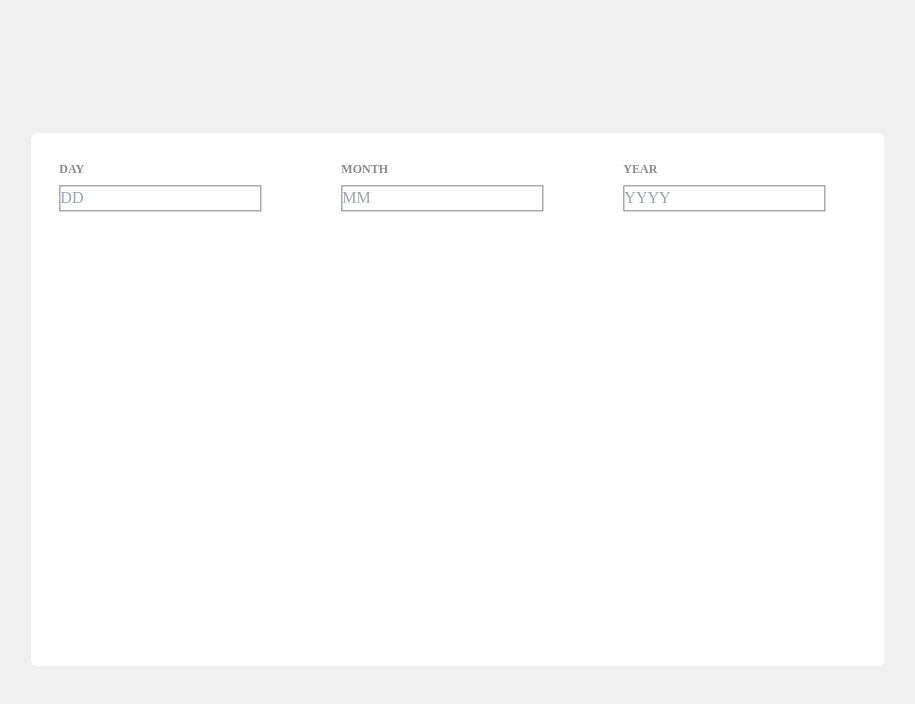
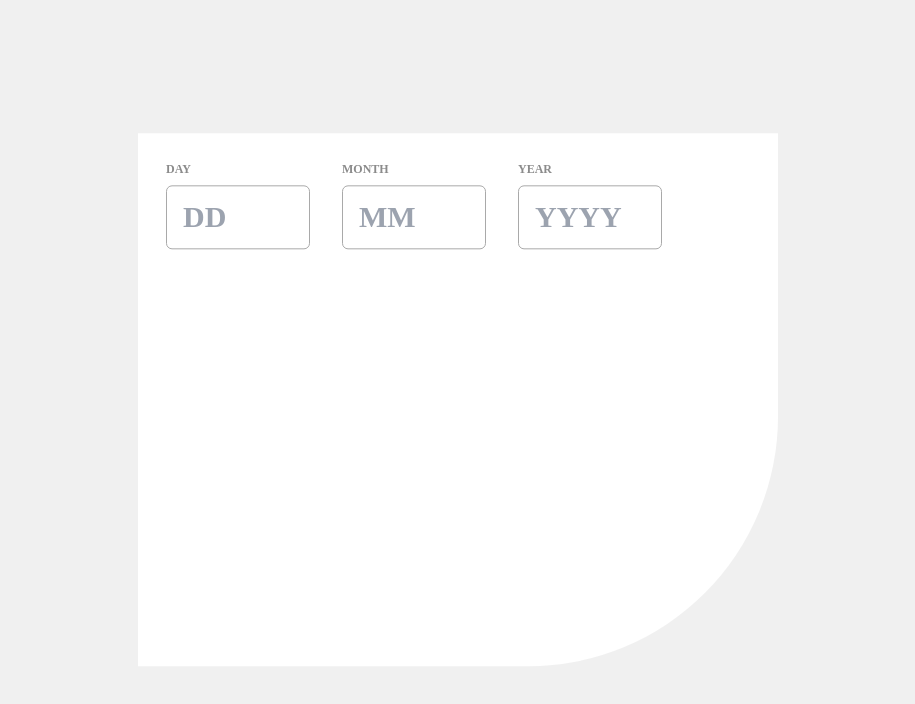
Before and after one commit to AmirNBK/Age-Calculator-Svelte, a SvelteKit app: page / in a window 1280 px wide. Shown: the top 704 px of the page, without its empty margins (182-1097 px from the left). Built offline with nearby package versions, Linux system fonts and the light colour scheme.

Commit message:
developed more of the date inputs

```diff
--- a/src/components/DateInput.svelte
+++ b/src/components/DateInput.svelte
@@ -5,5 +5,5 @@
 
 <div>
     <h4 style="color : #8B8B8B" class="font-bold text-xs mb-2">{title}</h4>
-    <input {placeholder} style="border: 1px solid gray;" />
+    <input {placeholder} class="text-3xl w-36 h-16 rounded-md px-4 font-semibold" style="border: 1px solid darkgray" />
 </div>
--- a/src/routes/+page.svelte
+++ b/src/routes/+page.svelte
@@ -1,15 +1,18 @@
 <script>
     import "../app.css";
     import DateInput from "../components/DateInput.svelte";
+    import Arrow from '../../age-calculator-app-main/assets/images/arrow.svg'
 </script>
 
 <div
-    class="MainContainer bg-white mx-auto rounded-md my-auto absolute left-2/4 top-2/4 w-8/12 h-4/6"
-    style="transform: translate(-50%,-50%); font-family : poppins"
+    class="MainContainer bg-white mx-auto my-auto absolute left-2/4 top-2/4 w-6/12 h-4/6"
+    style="transform: translate(-50%,-50%); font-family : poppins; 	border-bottom-right-radius:250px"
 >
-    <div class="dates flex gap-20 m-7">
+    <div class="dates flex gap-8 m-7">
         <DateInput title="DAY" placeholder="DD" />
         <DateInput title="MONTH" placeholder="MM" />
         <DateInput title="YEAR" placeholder="YYYY" />
     </div>
+
+    <img src={Arrow} alt="arrow"/>
 </div>
```
Also changed, not shown: age-calculator-app-main/assets/images/arrow.svg (renamed from age-calculator-app-main/assets/images/icon-arrow.svg).
